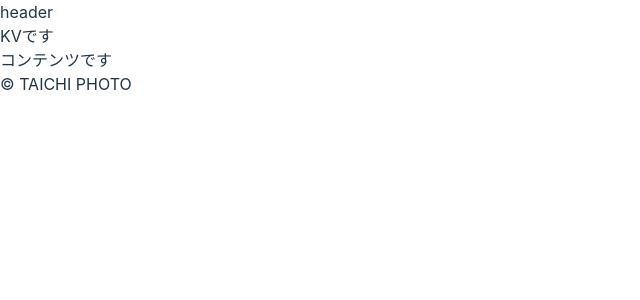
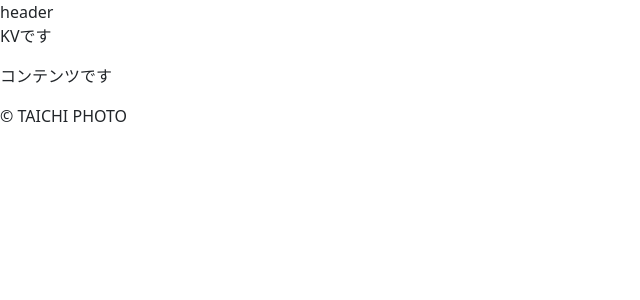
Before and after one commit to sakatai11/portfolio-react, a React (Vite) app: page / in a window 1280 px wide. Shown: the top 300 px of the page, without its empty margins (0-640 px from the left). Built offline with nearby package versions, Linux system fonts and the light colour scheme.

Commit message:
bootstrapをインストール

```diff
--- a/package.json
+++ b/package.json
@@ -10,7 +10,9 @@
     "preview": "vite preview"
   },
   "dependencies": {
+    "bootstrap": "^5.3.2",
     "react": "^18.2.0",
+    "react-bootstrap": "^2.10.0",
     "react-dom": "^18.2.0"
   },
   "devDependencies": {
--- a/src/App.jsx
+++ b/src/App.jsx
@@ -3,6 +3,7 @@ import Header from './components/Header'
 import Main from './components/Main'
 import Footer from './components/Footer'
 import './App.css'
+import 'bootstrap/dist/css/bootstrap.min.css'; // BootstrapのCSSをインポート
 
 function App() {
 
--- a/src/index.css
+++ b/src/index.css
@@ -5,7 +5,7 @@
 
   color-scheme: light dark;
   color: rgba(255, 255, 255, 0.87);
-  background-color: #242424;
+  /* background-color: #242424; */
 
   font-synthesis: none;
   text-rendering: optimizeLegibility;
```
Also changed, not shown: 1 other file (tests, documents, lock files or other folders).
